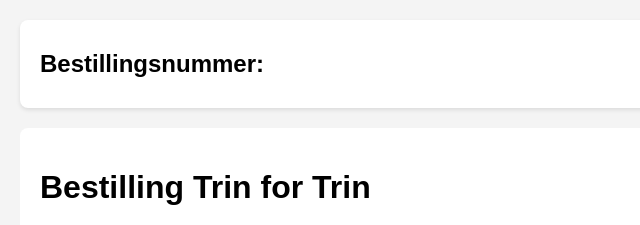
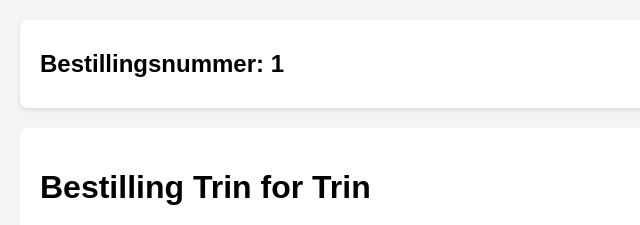
Before and after one commit to Mucco2/Clientside, a plain HTML site: page index.html in a window 1280 px wide. Shown: the top 225 px of the page, 0-640 px from the left. Drawn offline with Linux system fonts and the light colour scheme.

Commit message:
comit
comit

```diff
--- a/index.html
+++ b/index.html
@@ -10,7 +10,7 @@
 
     <header>
         <div class="info-box">
-            <h2>Bestillingsnummer: <span id="order-number"></span></h2>
+            <h2>Bestillingsnummer: <span id="order-number">1</span></h2>
         </div>
         <div class="info-box">
             <h2>Dagens Omsætning: <span id="daily-revenue">0.00</span> kr.</h2>
```
Also changed, not shown: script.js (line endings or trailing spaces).
